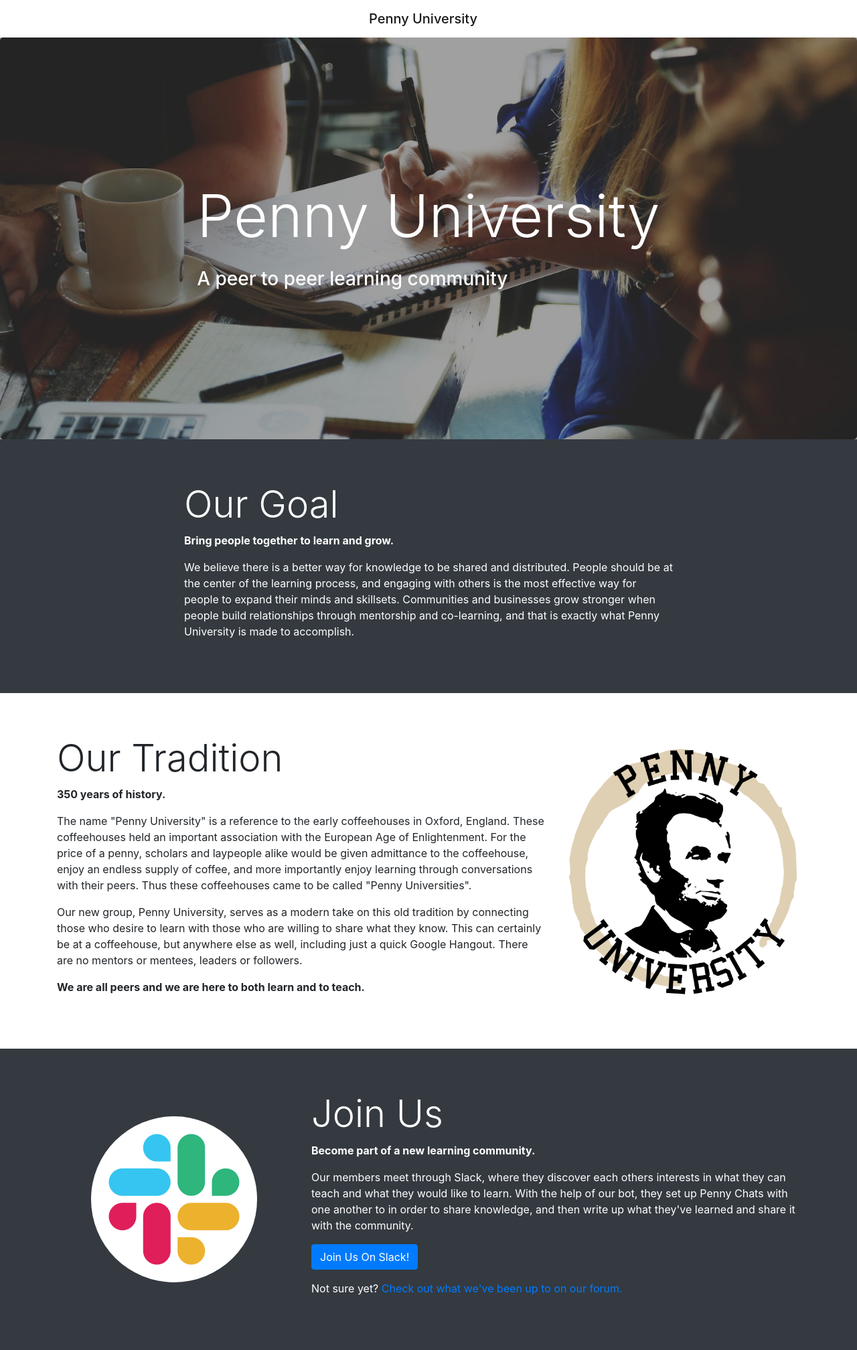
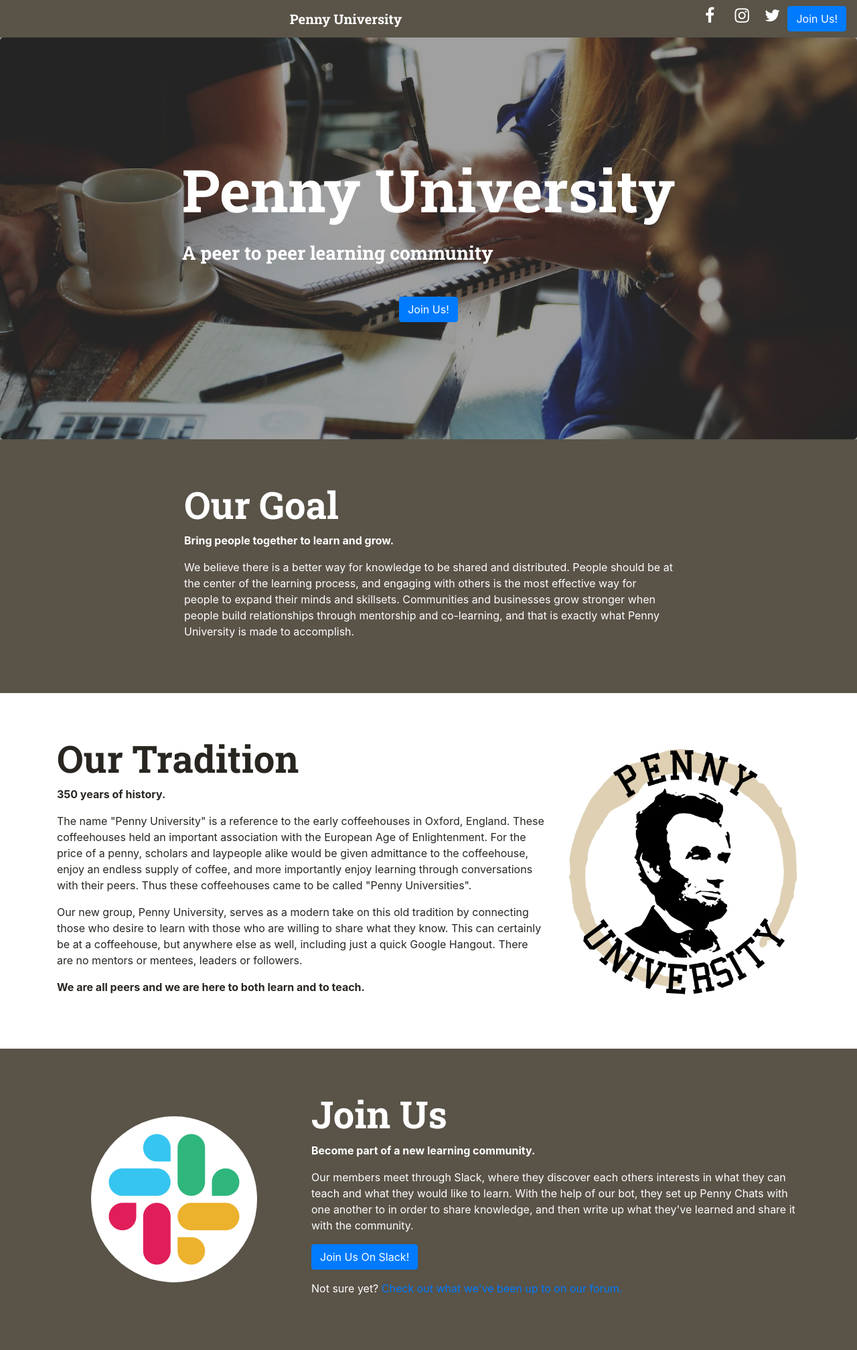
Before and after one commit to penny-university/penny_university, a Django app: page / in a window 1280 px wide. Shown: the whole page at 67% size. Run offline with Django 3.2, Linux system fonts and the light colour scheme; some libraries are stand-ins or nearby versions.

Commit message:
Modified landing page per Ammi's suggestions.

```diff
--- a/penny_u_django/home/forms.py
+++ b/penny_u_django/home/forms.py
@@ -8,7 +8,7 @@ class InviteForm(forms.Form):
         help_text="We'll never share your email with anyone else."
     )
     how_did_you_find_us = forms.CharField(
-        label="How'd You Find Us?",
+        label="How'd You Find Us? (Optional)",
         widget=forms.TextInput(attrs={"class": "form-control"}),
         required=False
     )
--- /dev/null
+++ b/penny_u_django/home/static/home/style.css
@@ -0,0 +1,38 @@
+@import url('https://fonts.googleapis.com/css?family=Roboto+Slab:700&display=swap');
+
+
+h1,h2,h3,h4,h5,.navbar-brand {
+    font-family: 'Roboto Slab', serif;
+}
+
+
+.bg-dark,.navbar-dark {
+    background-color: #595348 !important;
+}
+
+.bg-white {
+    color: #292621;
+}
+
+
+#nav-join-btn {
+    margin-left:10px;
+}
+
+/* Style all font awesome icons */
+.fa {
+  padding-right: 20px;
+  padding-left: 20px;
+  font-size: 25px !important;
+  width: 10px;
+  height: 10px;
+  text-decoration: none;
+  color:white;
+}
+
+/* Add a hover effect if you want */
+.fa:hover {
+  color: white;
+  opacity: 0.5;
+  text-decoration: none;
+}
--- a/penny_u_django/home/templates/home/base.html
+++ b/penny_u_django/home/templates/home/base.html
@@ -11,6 +11,13 @@
     <link rel="stylesheet" href="https://stackpath.bootstrapcdn.com/bootstrap/4.3.1/css/bootstrap.min.css"
           integrity="sha384-ggOyR0iXCbMQv3Xipma34MD+dH/1fQ784/j6cY/iJTQUOhcWr7x9JvoRxT2MZw1T" crossorigin="anonymous">
 
+    {% load static %}
+    <link rel="stylesheet" type="text/css" href="{% static 'home/style.css' %}">
+    <link rel="shortcut icon" type="image/x-icon" href="{% static 'home/favicon.ico' %}">
+    <link rel="icon" type="image/x-icon" href="{% static 'home/favicon.ico' %}">
+
+    <!-- Add icon library -->
+    <link rel="stylesheet" href="https://cdnjs.cloudflare.com/ajax/libs/font-awesome/4.7.0/css/font-awesome.min.css">
 
     <style>
         html, body {
@@ -44,7 +51,7 @@
         }
     </style>
 
-    <title>Penny Universty</title>
+    <title>Penny University</title>
 </head>
 
 <body>
--- a/penny_u_django/home/templates/home/index.html
+++ b/penny_u_django/home/templates/home/index.html
@@ -3,10 +3,19 @@
 
 {% block content %}
 
-    <nav class="navbar navbar-light">
+    <nav class="navbar navbar-dark">
         <div class="m-auto d-flex justify-content-center">
             <span class="navbar-brand mb-0 h1">Penny University</span>
         </div>
+        <div class="float-right">
+            <a href="#" class="fa fa-facebook"></a>
+            <a href="#" class="fa fa-instagram"></a>
+            <a href="#" class="fa fa-twitter"></a>
+            <button id="nav-join-btn" type="button" class="btn btn-primary" data-toggle="modal" data-target="#formModal">
+                Join Us!
+            </button>
+        </div>
+
     </nav>
 
     <div class="position-relative">
@@ -15,6 +24,11 @@
             <div class="overlay-text">
                 <h1 class="display-2">Penny University</h1>
                 <h3 class="mt-4">A peer to peer learning community</h3>
+                <div class="text-center mt-5">
+                    <button type="button" class="btn btn-primary" data-toggle="modal" data-target="#formModal">
+                        Join Us!
+                    </button>
+                </div>
             </div>
         </div>
     </div>
```
Also changed, not shown: penny_u_django/home/static/home/favicon.ico (added).
